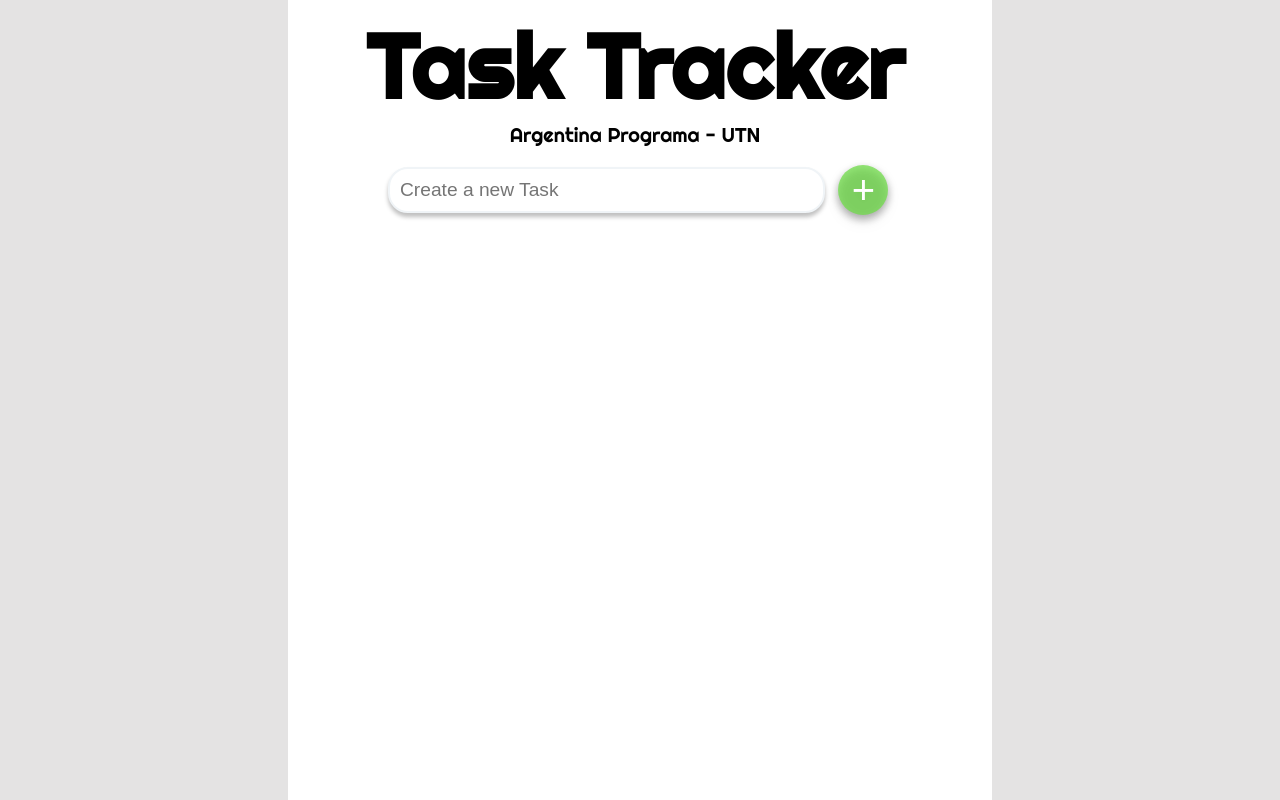
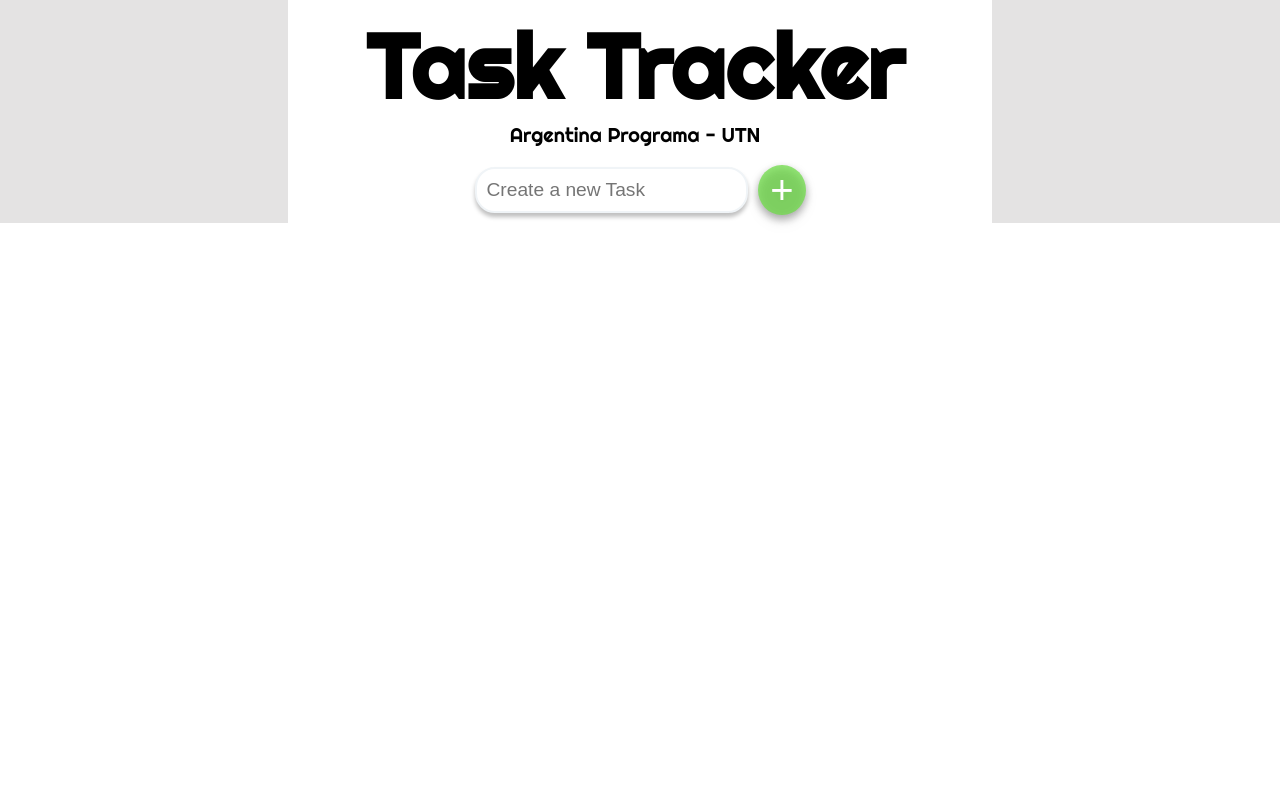
Before and after one commit to GiovanniSia/task-tracker-react, a React (Vite) app: page / in a window 1280 px wide. Built offline with nearby package versions, Linux system fonts and the light colour scheme.

Commit message:
fix style

```diff
--- a/src/components/taskForm/TaskForm.css
+++ b/src/components/taskForm/TaskForm.css
@@ -1,5 +1,5 @@
 .task-form-container{
-    width: 100%;
+
     display: flex;
     margin: 0 auto;
     max-width: 514px;
--- a/src/components/taskList/TaskList.css
+++ b/src/components/taskList/TaskList.css
@@ -5,4 +5,6 @@
 
 .task-list-items{
     margin: 0 20px;
+    max-height: 80%;
+    overflow-y: auto;
 }
--- a/src/index.css
+++ b/src/index.css
@@ -5,7 +5,6 @@
 }
 
 #root{
-  height: 100vh;
   min-width: 100%;
   min-width: 100%;
   display: flex;
```
